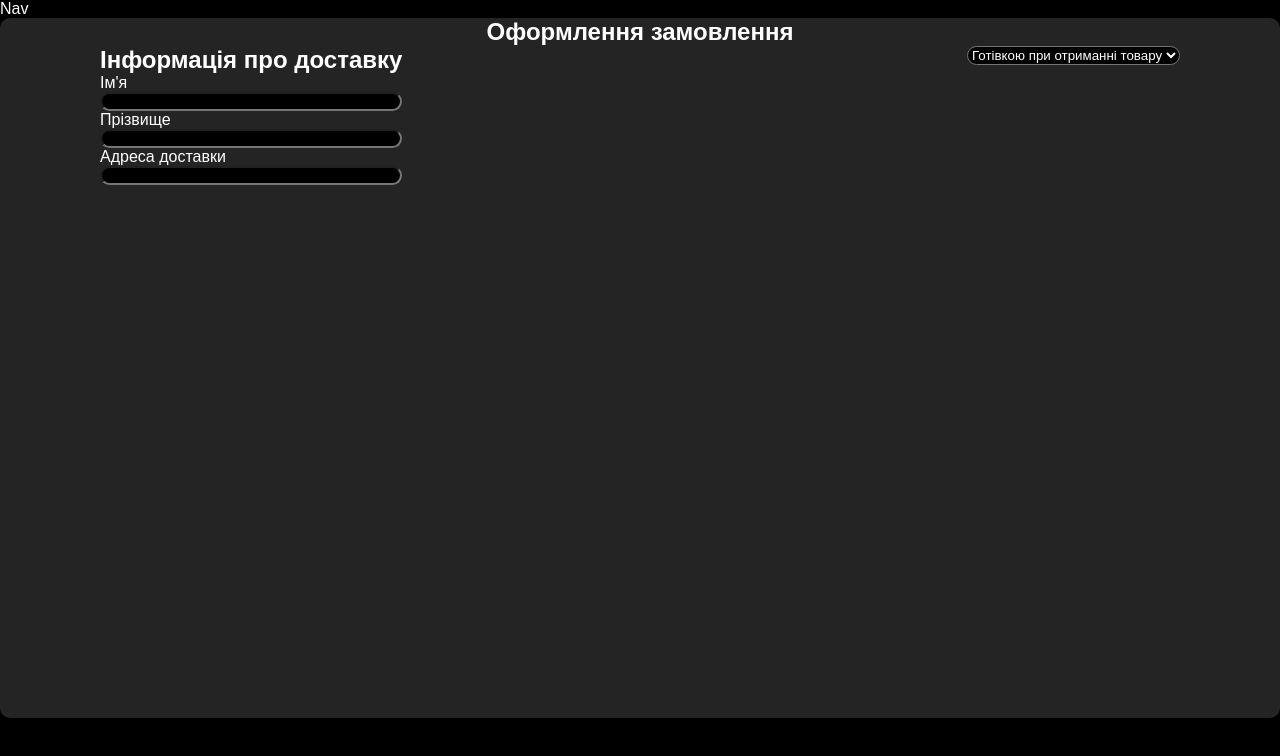
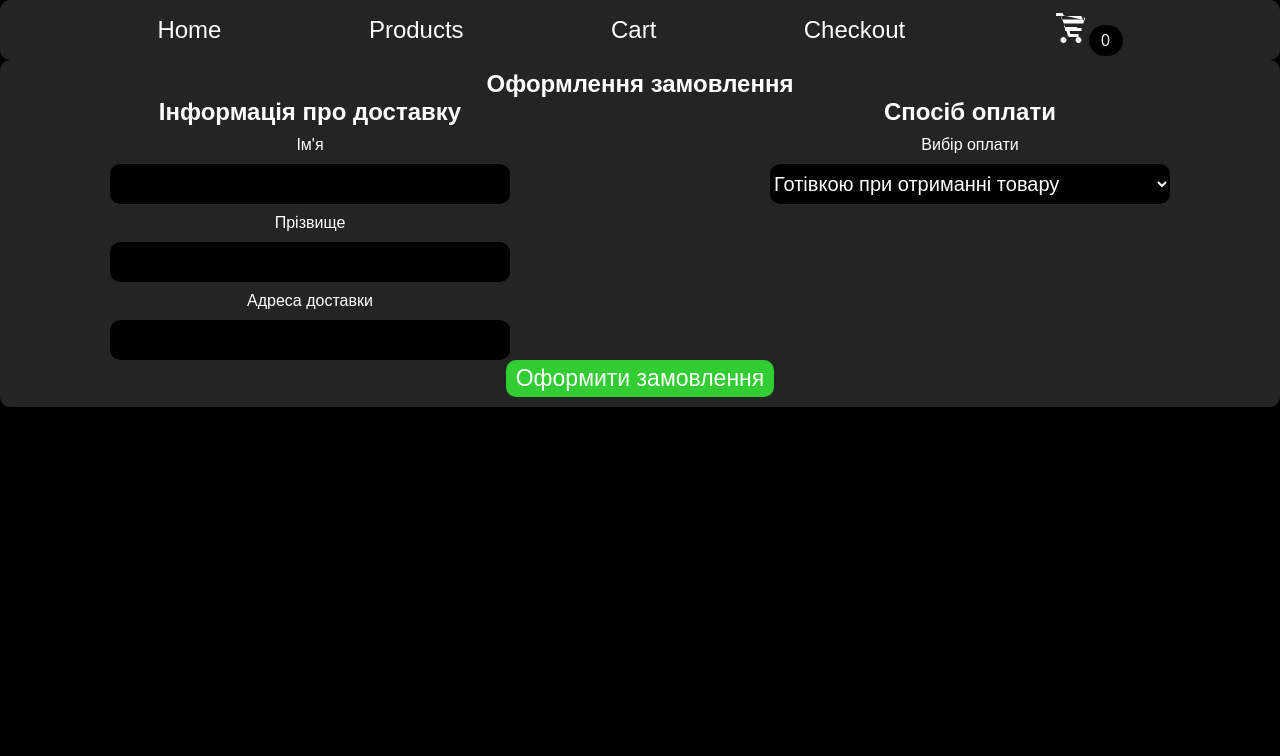
Before and after one commit to FreshLemur/online-store, a React (Vite) app: page /checkout in a window 1280 px wide. Shown: the top 756 px of the page. Built offline with nearby package versions, Linux system fonts and the light colour scheme.

Commit message:
createdNavBar

```diff
--- a/src/App.tsx
+++ b/src/App.tsx
@@ -1,11 +1,21 @@
+import { Route, Routes } from "react-router-dom";
 import NavBar from "./components/NavBar";
+import Home from "./pages/Home/Home";
+import Products from "./pages/Products/Products";
+import Cart from "./pages/Cart/Cart";
 import Checkout from "./pages/Checkout/Checkout";
 
 function App() {
   return (
     <>
       <NavBar />
-      <Checkout />
+
+      <Routes>
+        <Route path="/" element={<Home />} />
+        <Route path="/products" element={<Products />} />
+        <Route path="/cart" element={<Cart />} />
+        <Route path="/checkout" element={<Checkout />} />
+      </Routes>
     </>
   );
 }
--- a/src/components/NavBar.tsx
+++ b/src/components/NavBar.tsx
@@ -1,3 +1,37 @@
+import { Link } from "react-router-dom";
+import styles from "./navBar.module.css";
+import cartIcon from "../assets/svg/cartIcon.svg";
 export default function NavBar() {
-  return <header>Nav</header>;
+  return (
+    <header>
+      <nav className={styles.navBar}>
+        <ul className={styles.navList}>
+          <li>
+            <Link className={styles.navLink} to="/">
+              Home
+            </Link>
+          </li>
+          <li>
+            <Link className={styles.navLink} to="/products">
+              Products
+            </Link>
+          </li>
+          <li>
+            <Link className={styles.navLink} to="/cart">
+              Cart
+            </Link>
+          </li>
+          <li>
+            <Link className={styles.navLink} to="/checkout">
+              Checkout
+            </Link>
+          </li>
+          <section>
+            <img src={cartIcon} alt="cartIcon" />
+            <span className={styles.cartQuantity}>0</span>
+          </section>
+        </ul>
+      </nav>
+    </header>
+  );
 }
--- /dev/null
+++ b/src/components/navBar.module.css
@@ -0,0 +1,53 @@
+.navBar {
+  display: flex;
+  justify-content: space-between;
+  align-items: center;
+  background-color: rgba(144, 144, 145, 0.247);
+  border-radius: 10px;
+  padding: 10px;
+}
+
+.navList {
+  display: flex;
+  justify-content: space-evenly;
+  align-items: center;
+  width: 100%;
+}
+
+.navLink {
+  font-size: 24px;
+  transition: 0.15s;
+  position: relative;
+
+  &::after {
+    content: "";
+    position: absolute;
+    width: 0;
+    height: 2px; /* Висота підкреслення */
+    background-color: white; /* Колір підкреслення */
+    left: 50%;
+    bottom: 0;
+    transform: translateX(-50%);
+    transition: width 0.125s ease-in-out; /* Анімація розширення */
+  }
+
+  &:hover::after {
+    width: 100%; /* Розширюємо підкреслення на всю ширину */
+  }
+
+  &:focus-visible {
+    outline: none;
+  }
+
+  &:focus-visible::after {
+    width: 100%;
+  }
+}
+
+.cartQuantity {
+  color: white;
+  background-color: black;
+  padding: 7px 12.5px;
+  border-radius: 100px;
+  user-select: none;
+}
--- a/src/main.css
+++ b/src/main.css
@@ -17,3 +17,12 @@ body {
 label {
   user-select: none;
 }
+
+li {
+  list-style-type: none;
+  display: inline;
+}
+
+a {
+  text-decoration: none;
+}
--- a/src/pages/Checkout/Checkout.tsx
+++ b/src/pages/Checkout/Checkout.tsx
@@ -3,50 +3,98 @@ import styles from "./checkout.module.css";
 export default function Checkout() {
   return (
     <div className={styles.checkoutMainWrapper}>
+      {" "}
+      {/* Main wrapper for checkout */}
       <section className={styles.checkoutTitle}>
-        <h1>Оформлення замовлення</h1>
+        {" "}
+        {/* Title section for checkout */}
+        <h1>Оформлення замовлення</h1> {/* Title for checkout */}
       </section>
       <section className={styles.checkoutWrapper}>
+        {" "}
+        {/* Wrapper for shipping and payment information */}
         <section className={styles.checkoutShippingWrapper}>
-          <h2>Інформація про доставку</h2>
-          <label htmlFor="checkoutName">Ім'я</label>
+          {" "}
+          {/* Wrapper for shipping information */}
+          <h2 className={styles.checkoutTitle}>Інформація про доставку</h2>{" "}
+          {/* Title for shipping information */}
+          <label className={styles.checkoutLabel} htmlFor="checkoutName">
+            Ім'я
+          </label>{" "}
+          {/* Label for first name input */}
           <input
             className={styles.checkoutInput}
             type="text"
             name="checkoutName"
             id="checkoutName"
-          />
-          <label htmlFor="checkoutSurname">Прізвище</label>
+          />{" "}
+          {/* Input field for first name */}
+          <label className={styles.checkoutLabel} htmlFor="checkoutSurname">
+            Прізвище
+          </label>{" "}
+          {/* Label for last name input */}
           <input
             className={styles.checkoutInput}
             type="text"
             name="checkoutSurname"
             id="checkoutSurname"
-          />
-          <label htmlFor="checkoutShippingAdress">Адреса доставки</label>
+          />{" "}
+          {/* Input field for last name */}
+          <label
+            className={styles.checkoutLabel}
+            htmlFor="checkoutShippingAdress"
+          >
+            Адреса доставки
+          </label>{" "}
+          {/* Label for shipping address input */}
           <input
             className={styles.checkoutInput}
             type="text"
             name="checkoutShippingAdress"
             id="checkoutShippingAdress"
-          />
+          />{" "}
+          {/* Input field for shipping address */}
         </section>
-        <section>
-          <label htmlFor=""></label>
-          <select className={styles.checkoutInput} name="" id="">
-            <option value="mercedes">Готівкою при отриманні товару</option>
-            <option value="volvo">Visa</option>
-            <option value="saab">MasterCard</option>
-            <option value="mercedes">American Express</option>
-            <option value="audi">PayPal</option>
-            <option value="volvo">Apple Pay</option>
-            <option value="saab">Google Pay</option>
-            <option value="mercedes">SEPA</option>
-            <option value="audi">SWIFT</option>
-            <option value="volvo">Bitcoin</option>
-            <option value="saab">Ethereum</option>
+        <section className={styles.checkoutPaymentSection}>
+          {" "}
+          {/* Section for payment method select */}
+          <h2 className={styles.checkoutTitle}>Спосіб оплати</h2>
+          <label className={styles.checkoutLabel} htmlFor="choosePayment">
+            Вибір оплати
+          </label>{" "}
+          {/* Empty label for styling */}
+          <select
+            className={styles.checkoutInput}
+            name="choosePayment"
+            id="choosePayment"
+          >
+            {" "}
+            {/* Select for payment method */}
+            <option value="mercedes">Готівкою при отриманні товару</option>{" "}
+            {/* Payment option for cash on delivery */}
+            <option value="volvo">Visa</option> {/* Payment option for Visa */}
+            <option value="saab">MasterCard</option>{" "}
+            {/* Payment option for MasterCard */}
+            <option value="mercedes">American Express</option>{" "}
+            {/* Payment option for American Express */}
+            <option value="audi">PayPal</option>{" "}
+            {/* Payment option for PayPal */}
+            <option value="volvo">Apple Pay</option>{" "}
+            {/* Payment option for Apple Pay */}
+            <option value="saab">Google Pay</option>{" "}
+            {/* Payment option for Google Pay */}
+            <option value="mercedes">SEPA</option>{" "}
+            {/* Payment option for SEPA */}
+            <option value="audi">SWIFT</option> {/* Payment option for SWIFT */}
+            <option value="volvo">Bitcoin</option>{" "}
+            {/* Payment option for Bitcoin */}
+            <option value="saab">Ethereum</option>{" "}
+            {/* Payment option for Ethereum */}
           </select>
         </section>
+      </section>
+      <section className={styles.checkoutButtonSection}>
+        <button className={styles.checkoutButton}>Оформити замовлення</button>
       </section>
     </div>
   );
--- a/src/pages/Checkout/checkout.module.css
+++ b/src/pages/Checkout/checkout.module.css
@@ -1,7 +1,7 @@
 .checkoutMainWrapper {
   background-color: rgba(144, 144, 145, 0.247);
   border-radius: 10px;
-  height: 700px;
+  padding: 10px;
 }
 
 .checkoutTitle {
@@ -17,15 +17,58 @@
 .checkoutShippingWrapper {
   display: flex;
   flex-direction: column;
+  gap: 10px;
+}
+
+.checkoutLabel {
+  text-align: center;
 }
 
 .checkoutInput {
   background-color: black;
   transition: 0.125;
   border-radius: 10px;
+  width: 400px;
+  height: 40px;
+  font-size: 20px;
+  border: none;
+  transition: 0.125s;
 }
 
 .checkoutInput:focus {
+  width: 420px;
+  height: 45px;
   border: 1px solid white;
   outline: none;
 }
+
+.checkoutPaymentSection {
+  display: flex;
+  flex-direction: column;
+  gap: 10px;
+}
+
+.checkoutButtonSection {
+  display: flex;
+  justify-content: center;
+}
+
+.checkoutButton {
+  background-color: limegreen;
+  border: none;
+  border-radius: 10px;
+  width: fit-content;
+  padding: 5px 10px;
+  font-size: 23px;
+  cursor: pointer;
+  transition: 0.15s;
+
+  &:hover,
+  &:focus {
+    background-color: rgb(96, 241, 96);
+    border: 1px solid white;
+    padding: 5.5px 11.5px;
+    font-size: 24px;
+    outline: none;
+  }
+}
--- a/src/pages/Home/home.module.css
+++ b/src/pages/Home/home.module.css
@@ -2,7 +2,7 @@
   display: flex;
   flex-direction: column;
   width: 100vw;
-  height: 95vh;
+  height: 90vh;
   align-items: center;
   justify-content: center;
   gap: 10px;
@@ -10,4 +10,7 @@
 
 .homeText {
   max-width: 1000px;
+  background-color: rgba(144, 144, 145, 0.247);
+  border-radius: 10px;
+  padding: 10px;
 }
```
Also changed, not shown: index.html (+14 -14 lines), src/assets/svg/cartIcon.svg (added).
